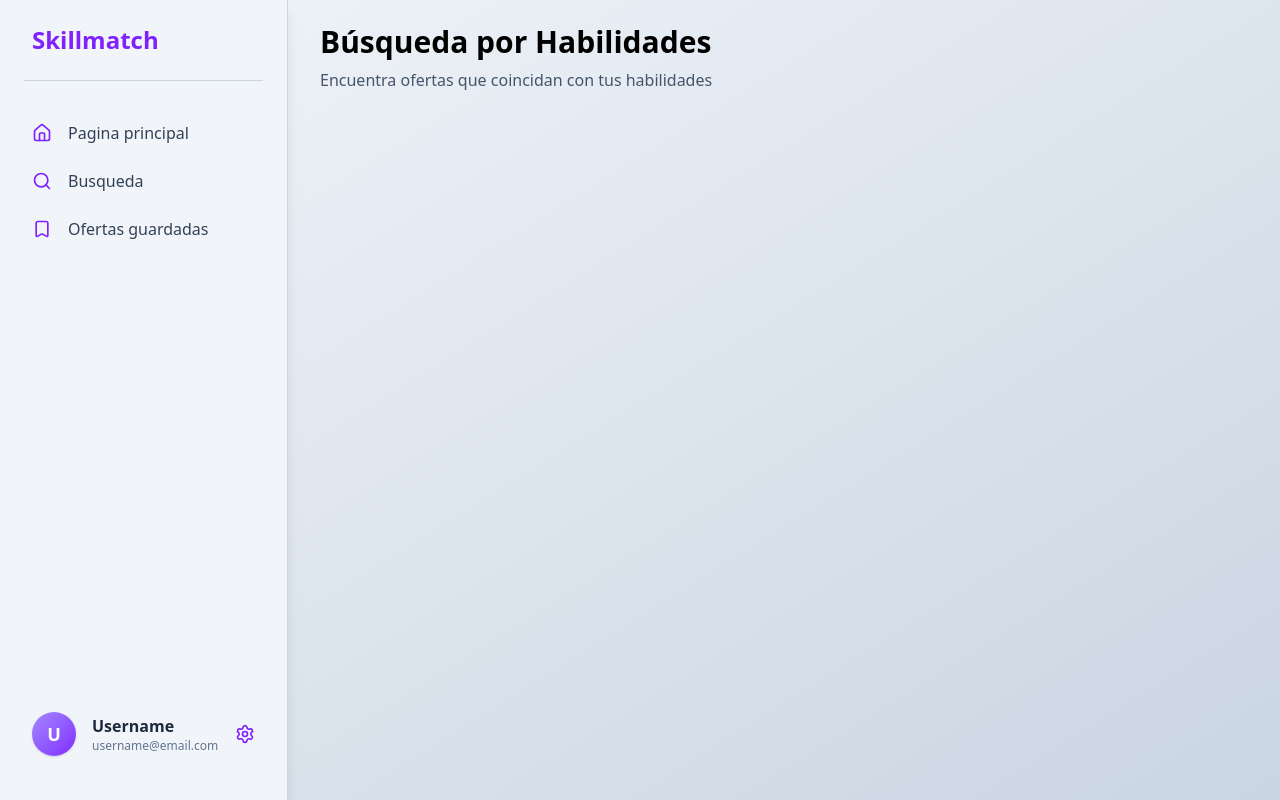
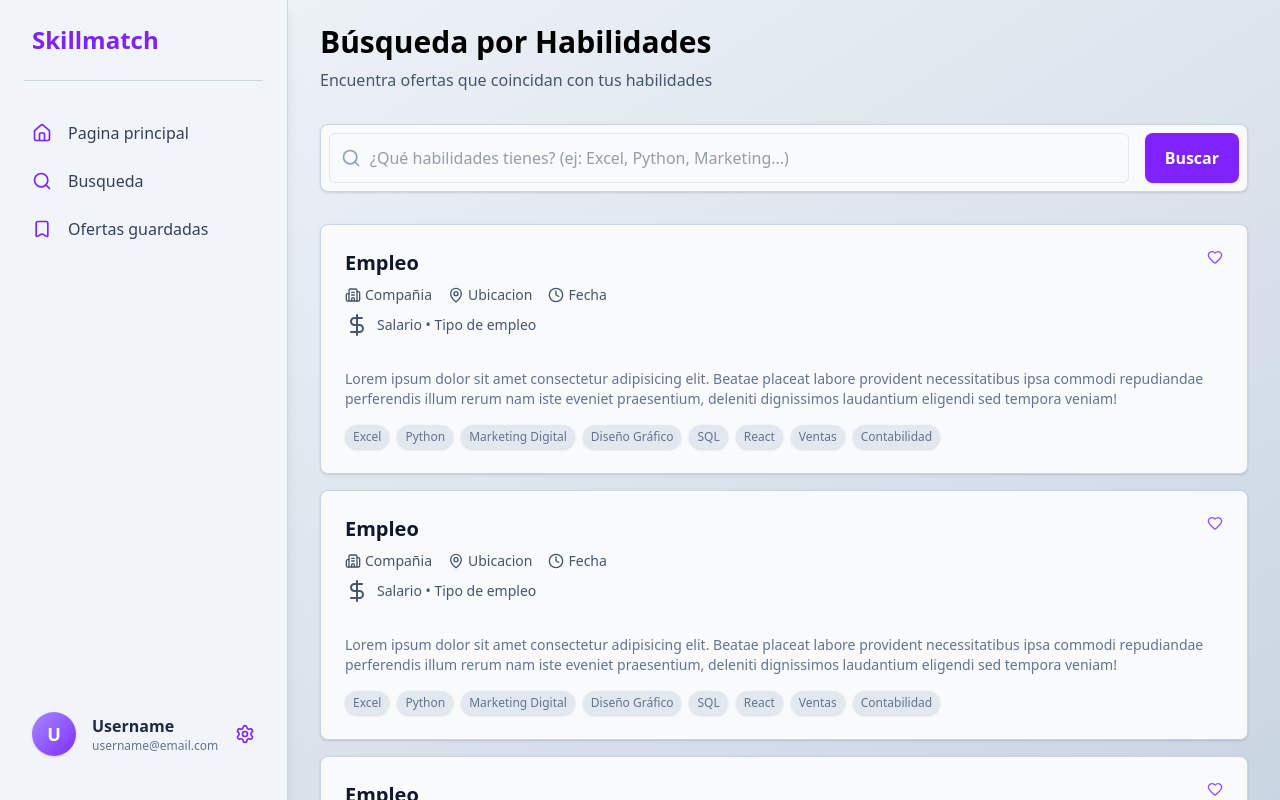
Before and after one commit to arieruov/skillmatch, a Vue app: page /app/search in a window 1280 px wide. Built offline with nearby package versions, Linux system fonts and the light colour scheme.

Commit message:
feat: enhance JobCard component with hover effects; update Hero and Search views for improved styling and functionality

```diff
--- a/src/components/app/JobCard.vue
+++ b/src/components/app/JobCard.vue
@@ -21,7 +21,7 @@ function toggleFavorite() {
 
 <template>
   <section
-    class="relative flex flex-col rounded-lg border border-slate-300 bg-slate-50 p-6 shadow-sm"
+    class="relative flex flex-col rounded-lg border border-slate-300 bg-slate-50 p-6 shadow-sm transition hover:scale-[101%] hover:cursor-pointer hover:shadow-lg"
   >
     <h2 class="mb-2 text-xl font-bold text-slate-900">Empleo</h2>
 
--- a/src/components/homepage/Hero.vue
+++ b/src/components/homepage/Hero.vue
@@ -31,12 +31,12 @@ const skills = [
         <div className="flex gap-4 p-2 bg-white rounded-lg shadow-lg">
           <div class="relative flex-1">
             <Search
-              class="pointer-events-none absolute top-1/2 left-3 h-5 w-5 -translate-y-1/2 text-gray-400"
+              class="pointer-events-none absolute top-1/2 left-3 h-5 w-5 -translate-y-1/2 text-slate-400"
             />
             <input
               type="text"
               placeholder="¿Qué habilidades tienes? (ej: Excel, Python, Marketing...)"
-              class="w-full rounded-md border border-gray-200 bg-gray-50 py-3 pr-4 pl-10 text-gray-700 transition focus:ring-2 focus:ring-violet-400 focus:outline-none"
+              class="w-full rounded-md border border-gray-200 bg-gray-50 py-3 pr-4 pl-10 text-slate-700 transition focus:ring-2 focus:ring-violet-400 focus:outline-none"
             />
           </div>
           <button
--- a/src/views/Search.vue
+++ b/src/views/Search.vue
@@ -1,10 +1,52 @@
+<script setup lang="ts">
+import { Search, ArrowRight } from "lucide-vue-next";
+import JobCard from "@/components/app/JobCard.vue";
+</script>
+
 <template>
   <main class="flex flex-1 flex-col overflow-scroll px-8 py-6">
-    <div>
+    <div class="mb-8">
       <h1 className="text-3xl font-bold mb-2">Búsqueda por Habilidades</h1>
       <p className="text-slate-600">
         Encuentra ofertas que coincidan con tus habilidades
       </p>
     </div>
+
+    <div className="mb-8">
+      <div
+        className=" border border-slate-300 flex gap-4 p-2 bg-slate-50 rounded-lg shadow-sm hover:shadow-lg transition"
+      >
+        <div class="relative flex-1">
+          <Search
+            class="absolute top-1/2 left-3 h-5 w-5 -translate-y-1/2 text-slate-400"
+          />
+          <input
+            type="text"
+            placeholder="¿Qué habilidades tienes? (ej: Excel, Python, Marketing...)"
+            class="w-full rounded-md border border-slate-200 bg-slate-50 py-3 pr-4 pl-10 text-slate-700 transition focus:ring-2 focus:ring-violet-400 focus:outline-none"
+          />
+        </div>
+        <button
+          class="flex items-center justify-center rounded-lg bg-violet-600 px-5 py-3 font-semibold text-white shadow transition hover:cursor-pointer hover:bg-violet-700 focus:ring-2 focus:ring-violet-400 focus:outline-none active:bg-violet-800"
+        >
+          Buscar
+        </button>
+      </div>
+    </div>
+
+    <section class="flex flex-col gap-4">
+      <JobCard />
+      <JobCard />
+      <JobCard />
+      <JobCard />
+      <JobCard />
+      <JobCard />
+      <JobCard />
+      <JobCard />
+      <JobCard />
+      <JobCard />
+      <JobCard />
+      <JobCard />
+    </section>
   </main>
 </template>
--- a/src/views/UserConfig.vue
+++ b/src/views/UserConfig.vue
@@ -1,3 +1,13 @@
+<script setup lang="ts">
+import { useRouter } from "vue-router";
+
+const router = useRouter();
+
+function signOut() {
+  router.push("/");
+}
+</script>
+
 <template>
   <main class="flex flex-1 flex-col px-8 py-6">
     <div class="mb-8">
@@ -97,6 +107,15 @@
       >
         Cancelar
       </button>
+
+      <div class="flex flex-1 justify-end">
+        <button
+          class="flex items-center justify-center rounded-md bg-red-600 px-4 py-2 font-semibold text-white shadow-sm transition-colors duration-200 hover:cursor-pointer hover:bg-red-700 focus:ring-2 focus:ring-red-400 focus:ring-offset-2 focus:outline-none"
+          @click="signOut"
+        >
+          Cerrar Sesión
+        </button>
+      </div>
     </div>
   </main>
 </template>
```
